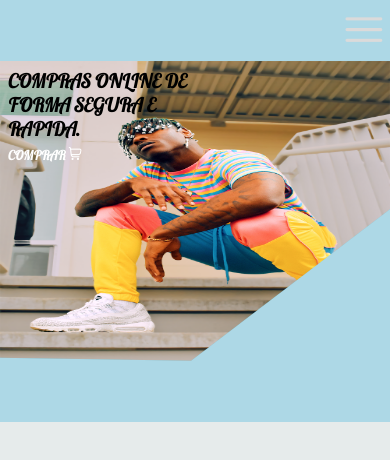
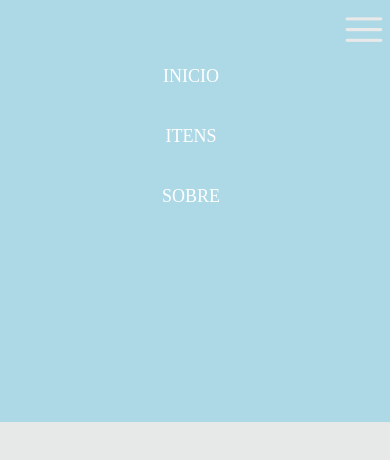
Before and after one commit to aldairandre/Enned, a plain HTML site: page index.html in a window 390 px wide. Both pictures are taken after a click on the icon 363 px from the left and 34 px from the top of the page. Drawn offline with Linux system fonts and the light colour scheme.

Commit message:
Menu arranjado
Consegui arranja a merda do menuuuuuu 😁😁

```diff
--- a/style/style.css
+++ b/style/style.css
@@ -9,7 +9,7 @@
 body {
     display: grid;
     grid-template-columns: repeat(12, 1fr);
-    background-color: rgb(230, 235, 235);
+    background-color: rgb(231, 233, 233);
 }
 
 
@@ -47,16 +47,18 @@ header .lmenu li a {
 
 .nav-lista{
     display:block;
-
+    z-index: 1;
 }
 
 .lmenu{
     display: flex;
+    position: relative;
+    top: 0;
 }
 
 .menui {
     font-size: 2.3em;
-    color: rgb(219, 218, 218);
+    color: rgb(233, 233, 233);
     cursor: pointer;
     margin-right: 2%;
     margin-top: 8px;
@@ -124,12 +126,12 @@ main {
         width: 100%;
         height: 50%;
         background-color: lightblue;
-        clip-path: circle(100px at 90% -20%);
-        transition: all 1s ease-out;
+        clip-path: circle(50px at -40% 10%);
+        transition: all 1s ease-in-out;
     }
 
     .nav-lista.abrir{
-        clip-path: circle(1000px at 90% -20%);
+        clip-path: circle(1000px at 90% -28%);
     }
 
     .menui{
@@ -146,13 +148,13 @@ main {
 
     }
 
-    header .lmenu li {
+    header .lmenu li  {
         padding: 2%;
-        margin-bottom: 2%;
+        margin-right: 2%;
         margin-bottom: 6%;
     }
 
     header .lmenu li:first-child {
-        margin-top: 40%;
+        margin-top: 15%;
     }
 }
```
